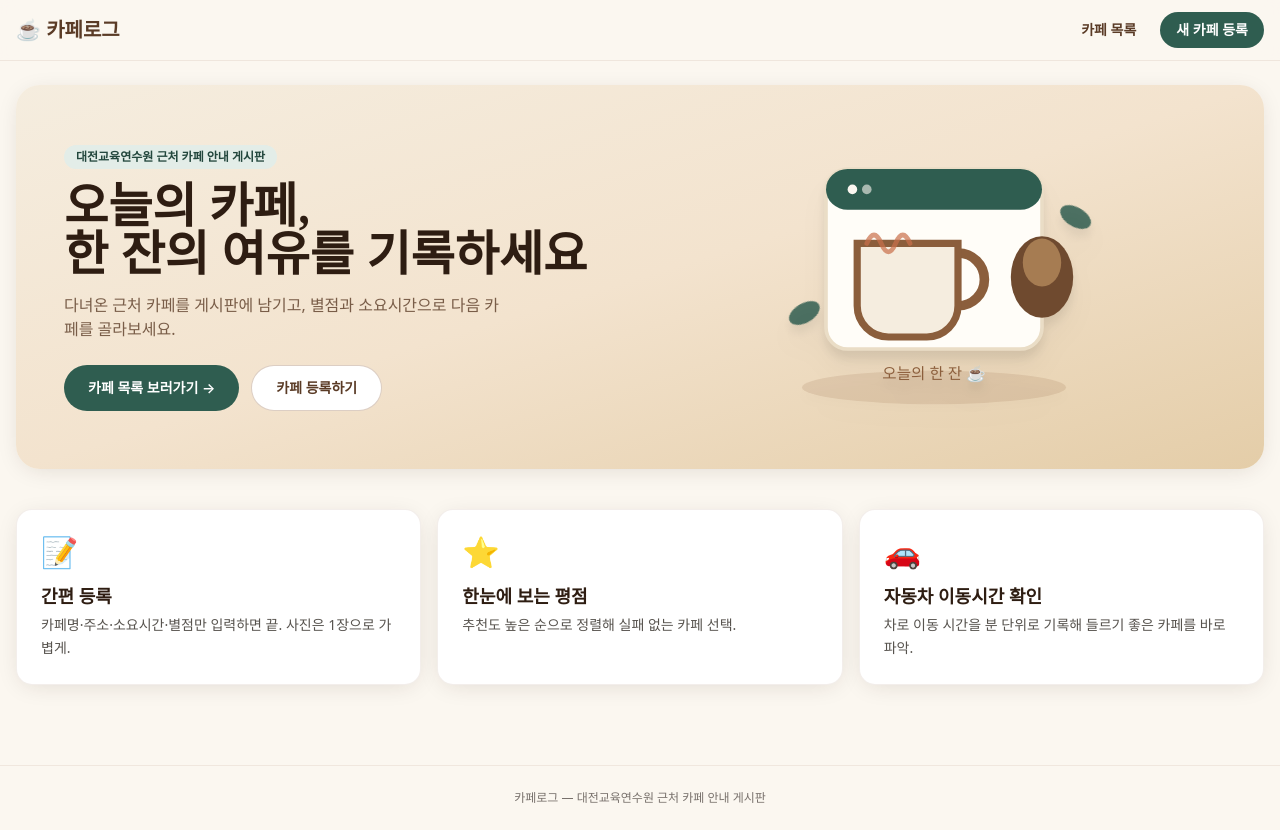
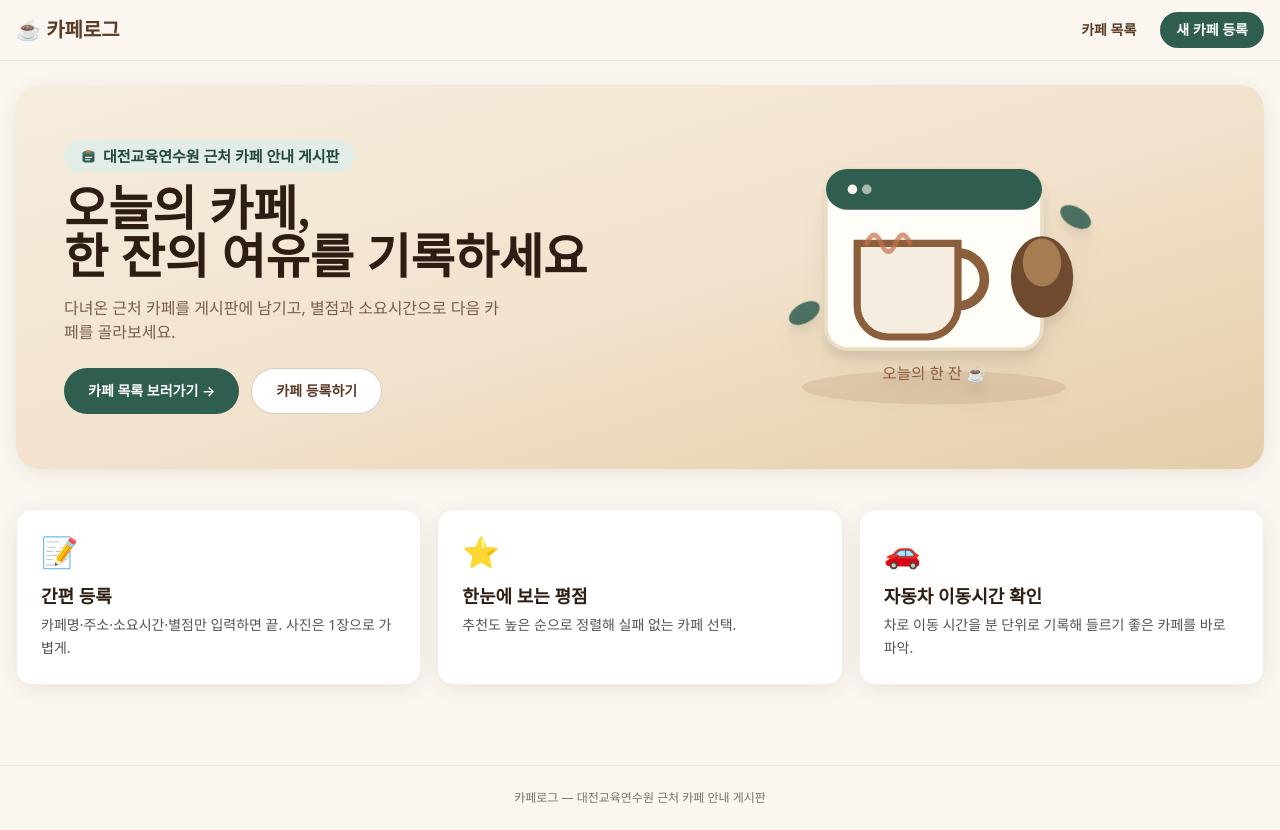
Before and after one commit to csh1975/CafeInfo, a Next.js app: page / in a window 1280 px wide. Built offline with nearby package versions, Linux system fonts and the light colour scheme.

Commit message:
style: 랜딩 히어로 게시판 뱃지 확대 및 아이콘 추가
Ultraworked with [Sisyphus](https://github.com/code-yeongyu/oh-my-openagent)

Co-authored-by: Sisyphus <clio-agent@sisyphuslabs.ai>

```diff
--- a/app/page.tsx
+++ b/app/page.tsx
@@ -13,7 +13,14 @@ export default function Home() {
       <section className="relative mt-6 overflow-hidden rounded-3xl bg-gradient-to-br from-cream-100 via-[#F3E3CE] to-[#E4CDA8] shadow-card">
         <div className="grid items-center gap-6 p-8 md:grid-cols-2 md:p-12">
           <div>
-            <p className="mb-3 inline-block rounded-full bg-point-light px-3 py-1 text-xs font-bold text-point-dark">
+            <p className="mb-3 inline-flex items-center gap-1.5 rounded-full bg-point-light px-4 py-1.5 text-sm font-bold text-point-dark md:text-[15px]">
+              <svg width="17" height="17" viewBox="0 0 20 20" fill="none" aria-hidden="true">
+                <rect x="3" y="4" width="14" height="13" rx="2.5" fill="#2F5D50" />
+                <rect x="3" y="4" width="14" height="4" rx="2" fill="#3E7A68" />
+                <rect x="6.5" y="2.5" width="7" height="3" rx="1.5" fill="#C96F4A" />
+                <line x1="6.5" x2="13.5" y1="11" y2="11" stroke="#FBF7F0" strokeWidth="1.6" strokeLinecap="round" />
+                <line x1="6.5" x2="11.5" y1="13.8" y2="13.8" stroke="#FBF7F0" strokeWidth="1.6" strokeLinecap="round" opacity="0.7" />
+              </svg>
               대전교육연수원 근처 카페 안내 게시판
             </p>
             <h1 className="font-serif text-3xl font-bold leading-tight text-coffee-900 md:text-5xl">
```
